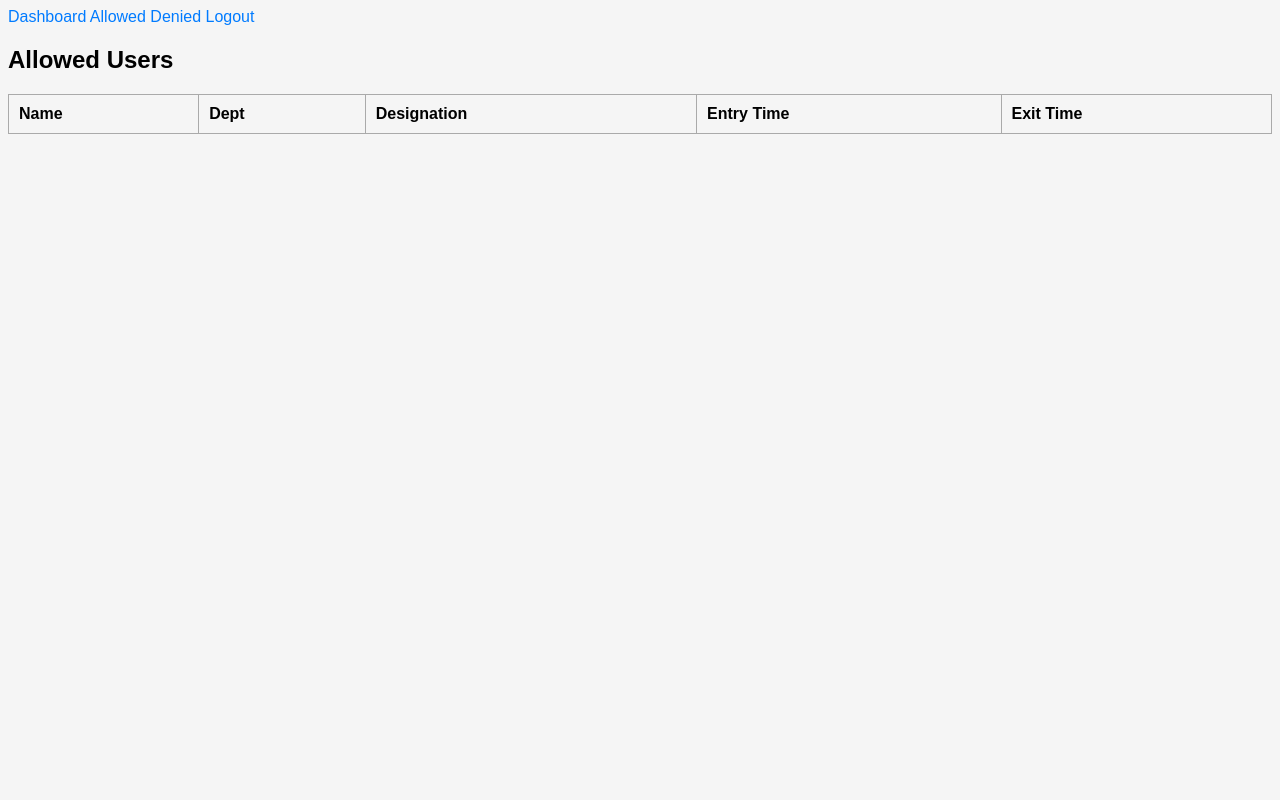
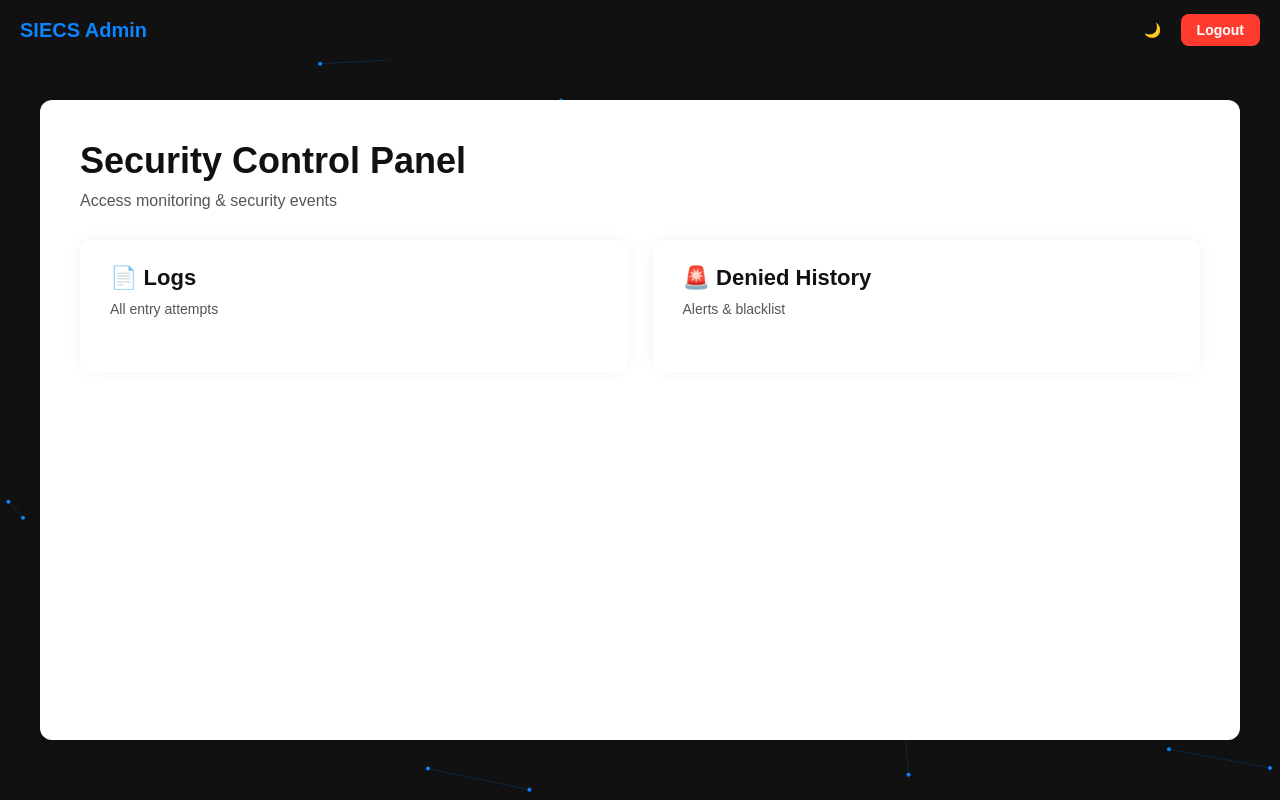
Before and after one commit to group7geethikamanoj-ux/Security-system, a Flask app: template kiosk_web/templates/allowed.html in a window 1280 px wide. Run offline with Flask 3, Linux system fonts and the light colour scheme; the template is opened without the code that fills it, so the values that code supplies are empty.

Commit message:
Update allowed.html

```diff
--- a/kiosk_web/templates/allowed.html
+++ b/kiosk_web/templates/allowed.html
@@ -1,39 +1,244 @@
 <!DOCTYPE html>
-<html>
+<html lang="en">
 <head>
-    <title>Allowed Users</title>
-    <link rel="stylesheet" href="/static/style.css">
+<meta charset="UTF-8">
+<title>SIECS Admin Dashboard</title>
+<style>
+/* Reset */
+* { margin:0; padding:0; box-sizing:border-box; font-family: Arial, sans-serif; }
+html, body { width:100%; height:100%; background:#111; overflow-x:hidden; }
+
+/* Dark grid background */
+.background-animation {
+    position:fixed;
+    top:0; left:0;
+    width:100%;
+    height:100%;
+    background:#111;
+    z-index:0;
+    overflow:hidden;
+}
+
+/* Canvas for animated grid */
+canvas#bgCanvas { width:100%; height:100%; display:block; }
+
+/* Navbar (always dark) */
+.navbar {
+    position:fixed;
+    top:0; left:0;
+    width:100%;
+    height:60px;
+    background:#111;
+    display:flex;
+    justify-content: space-between;
+    align-items:center;
+    padding:0 20px;
+    z-index:10;
+}
+.nav-left strong { font-size:20px; color:#0a84ff; }
+.nav-right a, .nav-right button {
+    color:#fff;
+    margin-left:15px;
+    text-decoration:none;
+    font-size:14px;
+    background:none;
+    border:none;
+    cursor:pointer;
+    transition:0.2s;
+}
+.nav-right a:hover, .nav-right button:hover { color:#0a84ff; }
+
+.nav-right a.logout {
+    background: #ff3b30;
+    color: #ffffff;
+    padding: 8px 16px;
+    border-radius: 8px;
+    font-weight: 600;
+}
+
+.nav-right a.logout:hover {
+    background: #ff6b63;
+    color: #ffffff;
+}
+
+
+
+/* Dashboard wrapper */
+.dashboard-wrapper {
+    position:relative;
+    max-width:1200px;
+    margin:100px auto 40px auto;
+    padding:40px;
+    background:#fff;
+    border-radius:12px;
+    box-shadow:0 0 25px rgba(0,0,0,0.1);
+    color:#111;
+    min-height:calc(100vh - 160px);
+    z-index:5;
+    transition:0.3s;
+    overflow:hidden;
+}
+
+/* Dark mode wrapper */
+body.dark .dashboard-wrapper { background:#1f1f1f; color:#fff; }
+
+/* Dashboard headings */
+.dashboard-container h1 { font-size:36px; margin-bottom:10px; }
+.dashboard-container p { font-size:16px; color:#555; margin-bottom:30px; }
+body.dark .dashboard-container p { color:#aaa; }
+
+/* Cards */
+.cards {
+    display:flex;
+    flex-wrap: wrap;
+    gap:25px;
+}
+
+.card {
+    flex:1 1 300px;
+    padding:25px;
+    border-radius:12px;
+    text-decoration:none;
+    color:inherit;
+    transition:0.3s;
+    box-shadow:0 0 15px rgba(0,0,0,0.05);
+    border-left: 5px solid transparent;
+    background: transparent;
+}
+body.dark .card { box-shadow:0 0 15px rgba(0,0,0,0.2); }
+
+.card h3 { font-size:22px; margin-bottom:10px; }
+.card p { font-size:14px; color:#555; }
+body.dark .card p { color:#ccc; }
+
+/* Card hover effect (left border accent only) */
+.card.accent-blue:hover { border-left-color:#0a84ff; }
+.card.accent-red:hover { border-left-color:#ff3b30; }
+.card:hover { transform:translateY(-5px); }
+
+/* Responsive */
+@media(max-width:768px){ .cards { flex-direction: column; } }
+</style>
 </head>
 <body>
 
-<div class="navbar">
-    <a href="/dashboard">Dashboard</a>
-    <a href="/allowed">Allowed</a>
-    <a href="/denied">Denied</a>
-    <a href="/logout" class="right">Logout</a>
+<!-- Background animation -->
+<div class="background-animation">
+    <canvas id="bgCanvas"></canvas>
 </div>
 
-<h2>Allowed Users</h2>
+<div class="navbar">
+    <div class="nav-left"><strong>SIECS Admin</strong></div>
+    <div class="nav-right">
+        <button id="themeToggle" onclick="toggleMode()">🌙</button>
+        <a href="/logout" class="logout">Logout</a>
 
-<table>
-    <tr>
-        <th>Name</th>
-        <th>Dept</th>
-        <th>Designation</th>
-        <th>Entry Time</th>
-        <th>Exit Time</th>
-    </tr>
+    </div>
+</div>
 
-    {% for row in logs %}
-    <tr>
-        <td>{{ row[1] }}</td>
-        <td>{{ row[2] }}</td>
-        <td>{{ row[3] }}</td>
-        <td>{{ row[9] }}</td>
-        <td>{{ row[10] }}</td>
-    </tr>
-    {% endfor %}
-</table>
+<div class="dashboard-wrapper">
+    <div class="dashboard-container">
+        <h1>Security Control Panel</h1>
+        <p>Access monitoring & security events</p>
+
+        <div class="cards">
+            <a href="/logs" class="card accent-blue">
+                <h3>📄 Logs</h3>
+                <p>All entry attempts</p>
+            </a>
+
+            <a href="/history" class="card accent-red">
+                <h3>🚨 Denied History</h3>
+                <p>Alerts & blacklist</p>
+            </a>
+        </div>
+    </div>
+</div>
+
+<script>
+// Dark/light toggle
+function toggleMode() {
+    document.body.classList.toggle("dark");
+    const btn = document.getElementById("themeToggle");
+    if(document.body.classList.contains("dark")){
+        btn.textContent = "☀️";
+    } else {
+        btn.textContent = "🌙";
+    }
+    localStorage.setItem("theme",
+        document.body.classList.contains("dark") ? "dark" : "light");
+}
+const themeStored = localStorage.getItem("theme");
+if(themeStored === "dark"){
+    document.body.classList.add("dark");
+    document.getElementById("themeToggle").textContent = "☀️";
+}
+
+// Background grid animation
+const canvas = document.getElementById('bgCanvas');
+const ctx = canvas.getContext('2d');
+canvas.width = window.innerWidth;
+canvas.height = window.innerHeight;
+
+let points = [];
+const pointCount = 50;
+
+// Initialize points randomly
+for(let i=0;i<pointCount;i++){
+    points.push({
+        x: Math.random()*canvas.width,
+        y: Math.random()*canvas.height,
+        vx: (Math.random()-0.5)*0.5,
+        vy: (Math.random()-0.5)*0.5
+    });
+}
+
+function draw() {
+    ctx.clearRect(0,0,canvas.width,canvas.height);
+    ctx.fillStyle = "#0a84ff";
+    ctx.strokeStyle = "rgba(10,132,255,0.2)";
+    ctx.lineWidth = 1;
+
+    // Draw points
+    points.forEach(p=>{
+        ctx.beginPath();
+        ctx.arc(p.x,p.y,2,0,Math.PI*2);
+        ctx.fill();
+    });
+
+    // Draw lines between close points
+    for(let i=0;i<points.length;i++){
+        for(let j=i+1;j<points.length;j++){
+            const dx = points[i].x - points[j].x;
+            const dy = points[i].y - points[j].y;
+            const dist = Math.sqrt(dx*dx + dy*dy);
+            if(dist<120){
+                ctx.beginPath();
+                ctx.moveTo(points[i].x,points[i].y);
+                ctx.lineTo(points[j].x,points[j].y);
+                ctx.stroke();
+            }
+        }
+    }
+
+    // Update positions
+    points.forEach(p=>{
+        p.x += p.vx;
+        p.y += p.vy;
+        if(p.x<0 || p.x>canvas.width) p.vx*=-1;
+        if(p.y<0 || p.y>canvas.height) p.vy*=-1;
+    });
+
+    requestAnimationFrame(draw);
+}
+draw();
+
+// Handle resize
+window.addEventListener('resize', ()=>{
+    canvas.width = window.innerWidth;
+    canvas.height = window.innerHeight;
+});
+</script>
 
 </body>
 </html>
```
